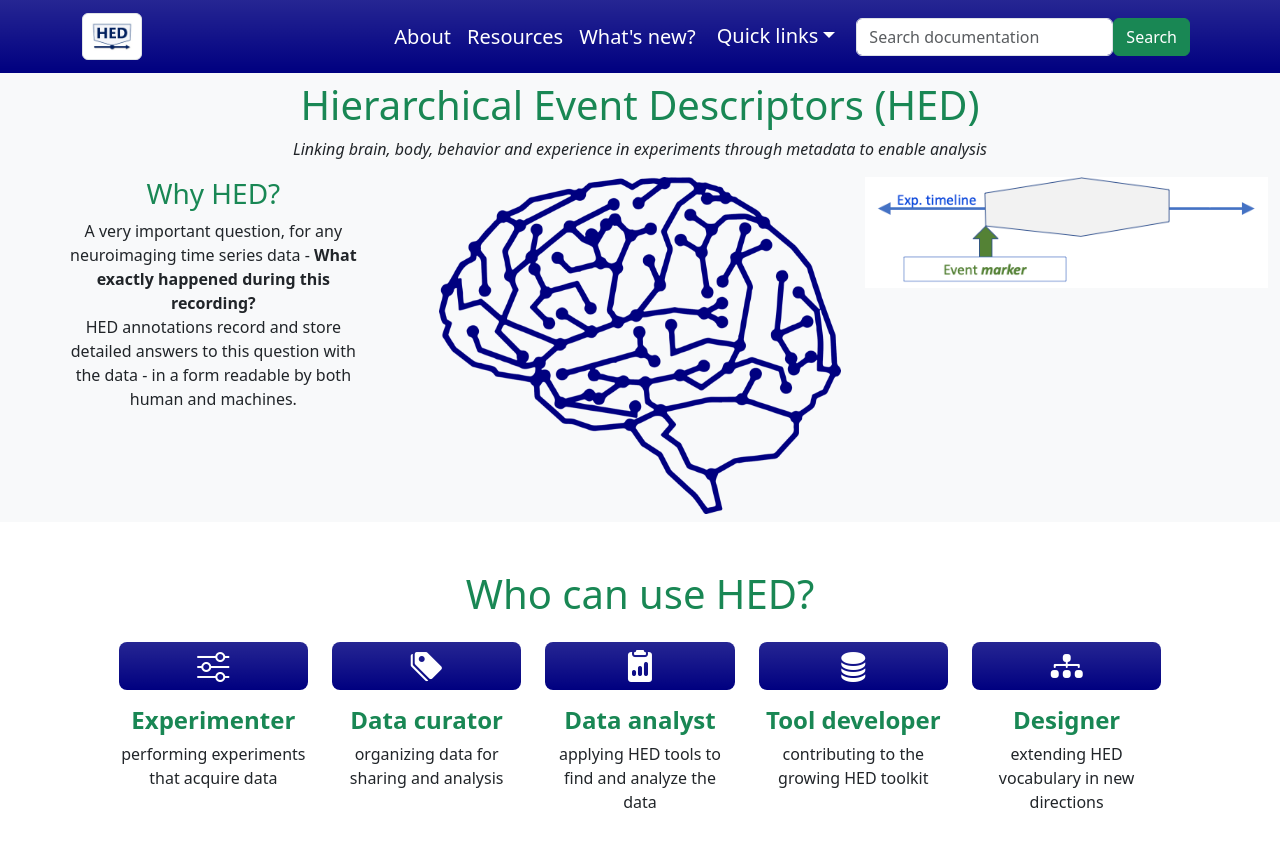
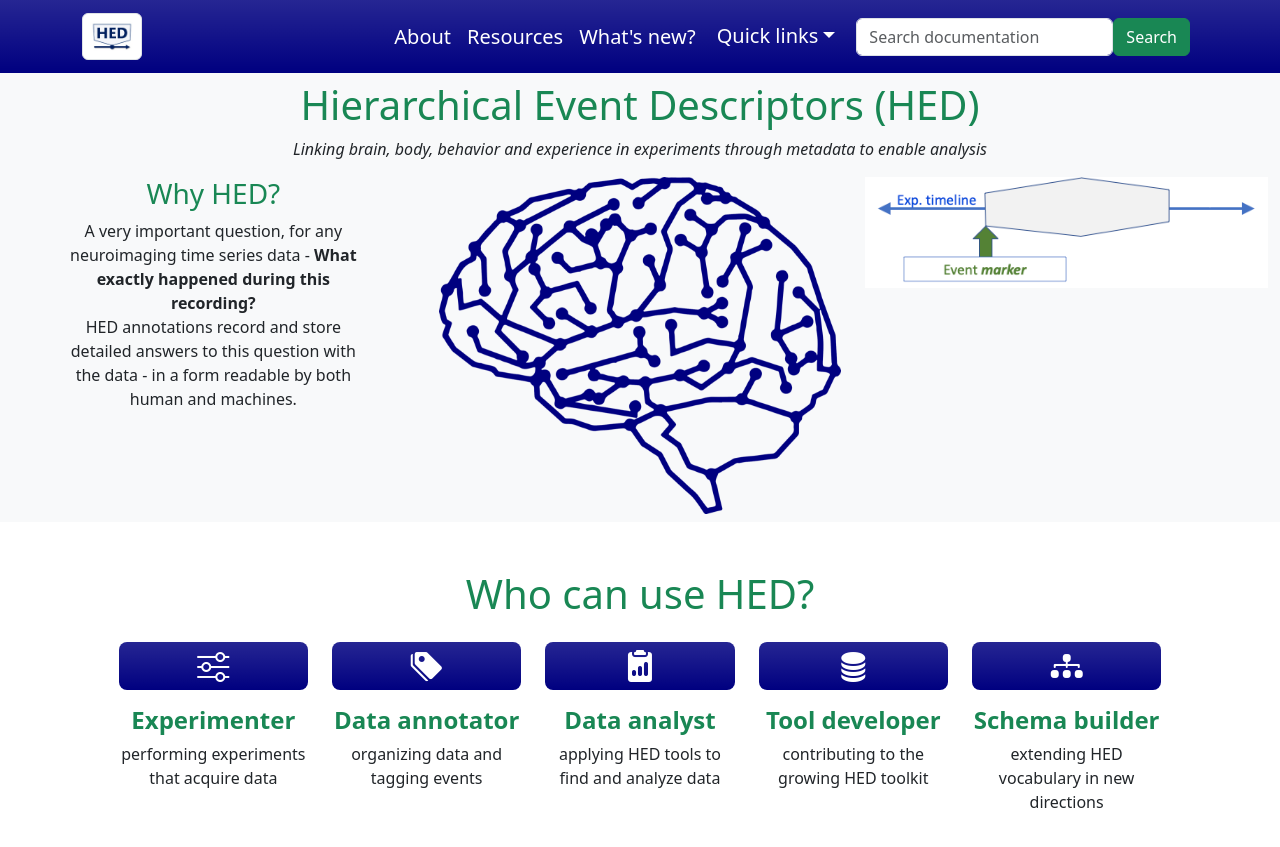
Before and after one commit to hed-standard/hed-standard.github.io, a Jekyll site: the page index.html, which Jekyll copies as it is, in a window 1280 px wide. Shown: the top 847 px of the page. Built offline with Jekyll 4.4.1, drawn with Linux system fonts in a browser that asks for light colours.

Commit message:
incorporate live suggestions

```diff
--- a/about.html
+++ b/about.html
@@ -61,9 +61,9 @@
   <!-- Icon Section -->
   <div class="container-xxl py-5 text text-justify">
     <div class="row">
-        <div class="col-md-12 col-sm-12 col-12 text py-3">
+        <div class="col-md-12 col-sm-12 col-12 blue-text py-3">
             <h2 class="text-success">HED History</h2>
-            <p>The system of Hierarchical Event Descriptors (HED) was first developed by Nima Bigdely-Shamlo, during his dissertation work at the Swartz Center at the University of California San Diego (<a href="https://ieeexplore.ieee.org/document/6736796">Bigdely-Shamlo et al., 2013</a>), to support a proposed EEG measure search engine. This <b>first-generation HED</b> used a strictly hierarchical term schema (structured vocabulary), making HED event descriptions ('HED strings') each a single term hierarchy (simplified example: <i>shape/square/red</i>).</p>
+            <p class="indigo-text">The system of Hierarchical Event Descriptors (HED) was first developed by Nima Bigdely-Shamlo, during his dissertation work at the Swartz Center at the University of California San Diego (<a href="https://ieeexplore.ieee.org/document/6736796">Bigdely-Shamlo et al., 2013</a>), to support a proposed EEG measure search engine. This <b>first-generation HED</b> used a strictly hierarchical term schema (structured vocabulary), making HED event descriptions ('HED strings') each a single term hierarchy (simplified example: <i>shape/square/red</i>).</p>
             <p>Within a subsequent U.S. ARL project, Kay Robbins of University of Texas San Antonio pointed out that this would lead to many duplications of terms in the schema tree (a simplified example, the distinct hierarchic strings: <i>Shape/Square/Red; Shape/Triangle/Red</i>). <b>Second-generation HED</b> (<a href="https://www.frontiersin.org/articles/10.3389/fninf.2016.00042/full">Bigdely-Shamlo et al. 2016</a>) therefore made HED strings <i>heterarchical</i> (comma-separated collections of schema hierarchies) -- a simplified example: <i>(Shape/Square, Color/Red), (Shape/Triangle, Color/Red)</i>; here the term red needs appear in only one place in the HED schema, in its native (<i>Color</i>) hierarchy.</p>
             <p>Most recently, <b>third-generation HED</b> incorporated some key design advances to ease the process of data annotation, improve the efficiency of HED tools for event search, and create a convenient way to marry HED annotation to BIDS event specification (<a href="https://www.sciencedirect.com/science/article/pii/S1053811921010387">Robbins et al., 2021</a>). HED (Gen 3) also includes the concept of extending the HED vocabulary by adding field-specialized <b>HED Library Schema</b>.</p>
             <p>HED is now maintained and developed by the volunteer <b>HED Working Group</b>, whose work is currently funded in part by a grant from the US National Institute of Mental Health (NIMH,  <a href="https://reporter.nih.gov/search/rPekcZLackOVl5wd7mIO0w/project-details/10480619">RF1-MH126700</a>). HED data are housed online in its <a href="https://github.com/hed-standard">Github hed-standard</a> site; its public-facing website is <a href="https://hedtags.org">hedtags.org</a>. HED Tools for performing HED annotation and event search are available online, for use in Python scripts, and for MATLAB, in particular within the <a href="https://sccn.ucsd.edu/eeglab/index.php">EEGLAB</a> environment. HED annotation is now formally accepted for use with data formatted according to the <a href="https://bids.neuroimaging.io/">BIDS</a> standards.</p>
--- a/index.html
+++ b/index.html
@@ -48,7 +48,7 @@
                 <ul class="dropdown-menu dropdown-menu-end">
                     <li><a class="dropdown-item" href="https://www.hedtags.org/display_hed.html">HED schema browser</a></li>
                     <li><a class="dropdown-item" href="https://hedtools.ucsd.edu/hed">HED online tools</a></li>
-                    <li><a class="dropdown-item" href="https://github.com/hed-standard">View on GitHub</a></li>
+                    <li><a class="dropdown-item" href="https://github.com/hed-standard">HED on GitHub</a></li>
                 </ul>
             </div>
         </li>
@@ -94,13 +94,13 @@
             </div>
             <div class="col-md-2 col-sm-4 col-12 text-center py-3" style="cursor:pointer;" onclick="window.location='https://www.hed-resources.org/en/latest/HowCanYouUseHed.html#span-style-color-229955-as-a-data-curator-span';">
                 <div class="feature bg-custom bg-gradient text-white rounded-3 mb-3"><i class="bi bi-tags-fill" style="font-size: 2rem;"></i></div>
-                <h2 class="h4 fw-bolder text-success">Data curator</h2>
-                <p>organizing data for sharing and analysis</p>
+                <h2 class="h4 fw-bolder text-success">Data annotator</h2>
+                <p>organizing data and tagging events</p>
             </div>
             <div class="col-md-2 col-sm-4 col-12 text-center py-3" style="cursor:pointer;" onclick="window.location='https://www.hed-resources.org/en/latest/HowCanYouUseHed.html#span-style-color-229955-as-a-data-analyst-span';">
                 <div class="feature bg-custom bg-gradient text-white rounded-3 mb-3"><i class="bi bi-clipboard2-data-fill" style="font-size: 2rem;"></i></div>
                 <h2 class="h4 fw-bolder text-success">Data analyst</h2>
-                <p>applying HED tools to find and analyze the data</p>
+                <p>applying HED tools to find and analyze data</p>
             </div>
             <div class="col-md-2 col-sm-4 col-12 text-center py-3" style="cursor:pointer;" onclick="window.location='https://www.hed-resources.org/en/latest/HowCanYouUseHed.html#span-style-color-229955-as-a-tool-developer-span';">
                 <div class="feature bg-custom bg-gradient text-white rounded-3 mb-3"><i class="bi bi-database-fill" style="font-size: 2rem;"></i></div>
@@ -109,7 +109,7 @@
             </div>
             <div class="col-md-2 col-sm-4 col-12 text-center py-3" style="cursor:pointer;" onclick="window.location='https://www.hed-resources.org/en/latest/HowCanYouUseHed.html#span-style-color-229955-as-a-schema-designer-span';">
                 <div class="feature bg-custom bg-gradient text-white rounded-3 mb-3"><i class="bi bi-diagram-3-fill" style="font-size: 2rem;"></i></div>
-                <h2 class="h4 fw-bolder text-success">Designer</h2>
+                <h2 class="h4 fw-bolder text-success">Schema builder</h2>
                 <p>extending HED vocabulary in new directions</p>
             </div>
             <div class="col-md-1 col-sm-4 col-6 text-center py-3"></div>
```
Also changed, not shown: other parts of about.html (+1 -1 lines).
